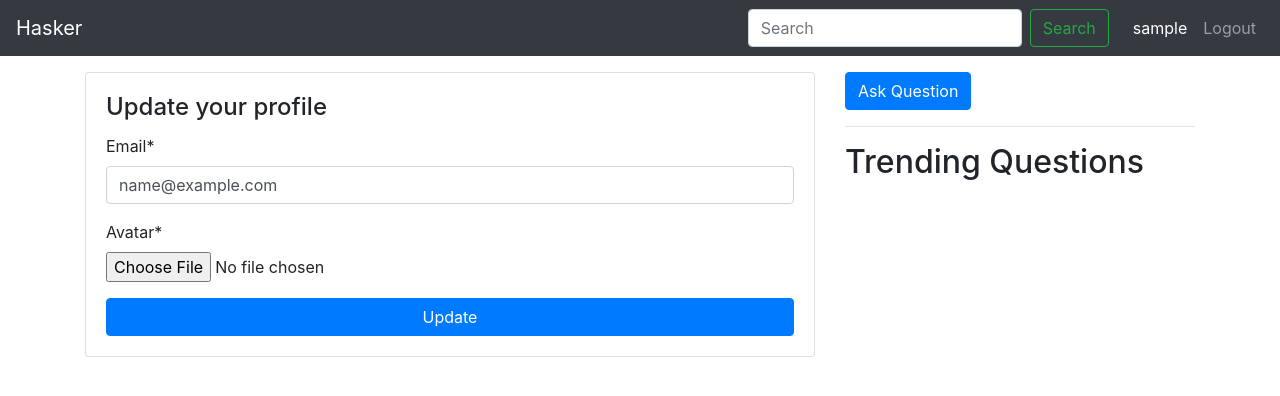
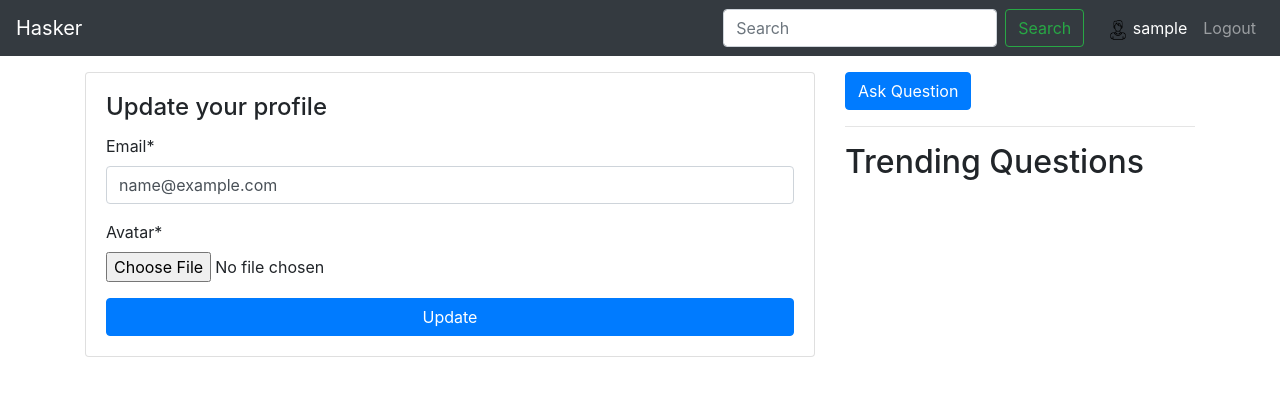
Before and after one commit to bormog/python-otus-hasker, a Django app: page /users/profile/ in a window 1280 px wide. Shown: the top 396 px of the page. Run offline with Django 3.2, Linux system fonts and the light colour scheme; the visitor is signed in with stand-in values (Sample User, id 1); data comes from the database, SQL or seed files in the repository; data that the repository does not hold is empty; parts of the project's set-up code (start-up, migrations or seed data) failed here and were passed over; some libraries are stand-ins or nearby versions.

Commit message:
Add placeholder for user avatar

```diff
--- a/questions/templates/questions/include/user_answered.html
+++ b/questions/templates/questions/include/user_answered.html
@@ -1,6 +1,9 @@
+{% load static %}
 <div>
     {% if answer.user.avatar %}
-    <img src="{{ answer.user.thumbnail_url }}" style="width:32px" class="rounded rounded-lg"/>
+    <img src="{{ answer.user.thumbnail_url }}" class="user-avatar-small rounded rounded-lg"/>
+    {% else %}
+    <img src="{% static 'users/img/placeholder.png' %}" class="user-avatar-small rounded rounded-lg" />
     {% endif %}
     <div>
         <small><span class="text-info">{{ answer.user.username }}</span> answered
--- a/questions/templates/questions/include/user_asked.html
+++ b/questions/templates/questions/include/user_asked.html
@@ -1,6 +1,9 @@
+{% load static %}
 <div>
     {% if question.user.avatar %}
-    <img src="{{ question.user.thumbnail_url }}" style="width:32px" class="rounded rounded-lg"/>
+    <img src="{{ question.user.thumbnail_url }}" class="user-avatar-small rounded rounded-lg" />
+    {% else %}
+    <img src="{% static 'users/img/placeholder.png' %}" class="user-avatar-small rounded rounded-lg" />
     {% endif %}
     <div>
         <small><span class="text-info">{{ question.user.username }}</span> asked
--- a/templates/base.html
+++ b/templates/base.html
@@ -9,6 +9,7 @@
     <!-- Bootstrap CSS -->
     <link rel="stylesheet" href="https://maxcdn.bootstrapcdn.com/bootstrap/4.0.0/css/bootstrap.min.css"
           integrity="sha384-Gn5384xqQ1aoWXA+058RXPxPg6fy4IWvTNh0E263XmFcJlSAwiGgFAW/dAiS6JXm" crossorigin="anonymous">
+    <link rel="stylesheet" href="{% static 'users/css/users.css' %}" />
     <title>{% block title %}{% endblock %} - Hasker</title>
 
     {% block extra_style %}{% endblock %}
--- a/templates/navbar.html
+++ b/templates/navbar.html
@@ -2,6 +2,7 @@
 {% url 'users:logout' as logout %}
 {% url 'users:login' as login %}
 {% url 'users:register' as register %}
+{% load static %}
 
 <nav class="navbar navbar-expand-lg navbar-dark bg-dark">
     <a class="navbar-brand" href="/">Hasker</a>
@@ -20,7 +21,9 @@
         <div class="navbar-nav ml-3">
             <a class="nav-link {% if request.path == profile %}active{% endif %}" href="{{ profile }}">
                 {% if request.user.avatar %}
-                <img src="{{ request.user.thumbnail_url }}" style="width:20px" class="rounded rounded-lg"/>
+                <img src="{{ request.user.thumbnail_url }}" class="user-avatar-extra-small rounded rounded-lg"/>
+                {% else %}
+                <img src="{% static 'users/img/placeholder.png' %}" class="user-avatar-extra-small rounded rounded-lg"/>
                 {% endif %}
                 {{ request.user.username }}
             </a>
--- /dev/null
+++ b/users/static/users/css/users.css
@@ -0,0 +1,9 @@
+.user-avatar-extra-small {
+    width: 20px;
+    height: 20px
+}
+
+.user-avatar-small {
+    width: 32px;
+    height: 32px
+}
```
Also changed, not shown: users/static/users/img/placeholder.png (added).
